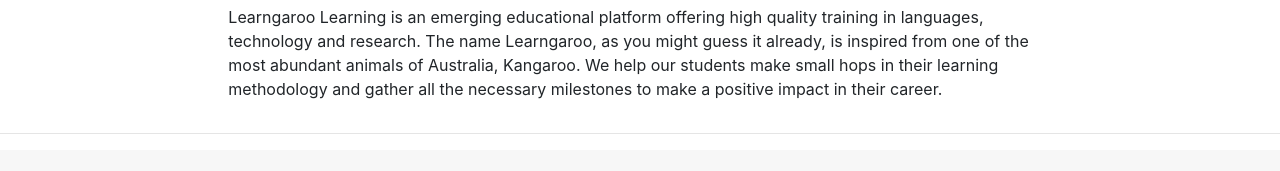
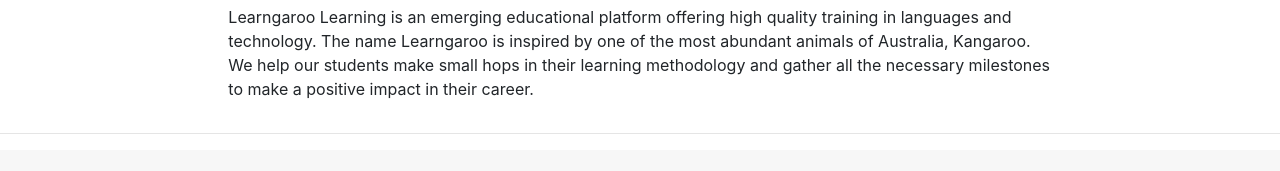
Before and after one commit to Lokrajbhatta42/design, a plain HTML site: page aboutus.html in a window 1280 px wide. Shown: the part 449-620 px from the top of the page. Drawn offline with nearby package versions, Linux system fonts and the light colour scheme.

Commit message:
test update on aboutus

```diff
--- a/aboutus.html
+++ b/aboutus.html
@@ -63,7 +63,7 @@
 
   <p>
 
-Learngaroo Learning is an emerging educational platform offering high quality training in languages, technology and research. The name Learngaroo, as you might guess it already, is inspired from one of the most abundant animals of Australia, Kangaroo.
+Learngaroo Learning is an emerging educational platform offering high quality training in languages and technology. The name Learngaroo is inspired by one of the most abundant animals of Australia, Kangaroo.
 
 We help our students make small hops in their learning methodology and gather all the necessary milestones to make a positive impact in their career.
 </p>
```
